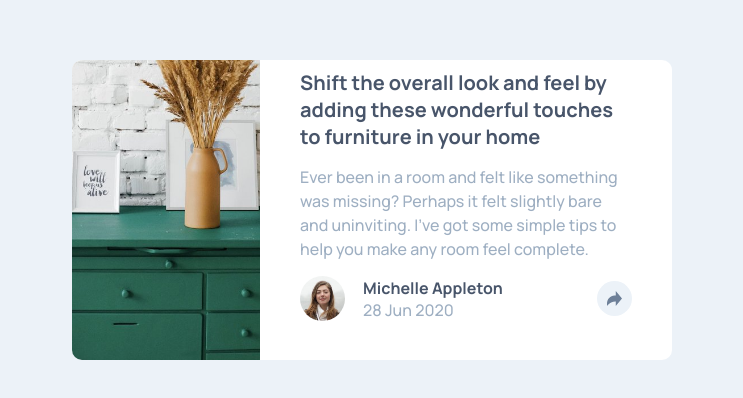
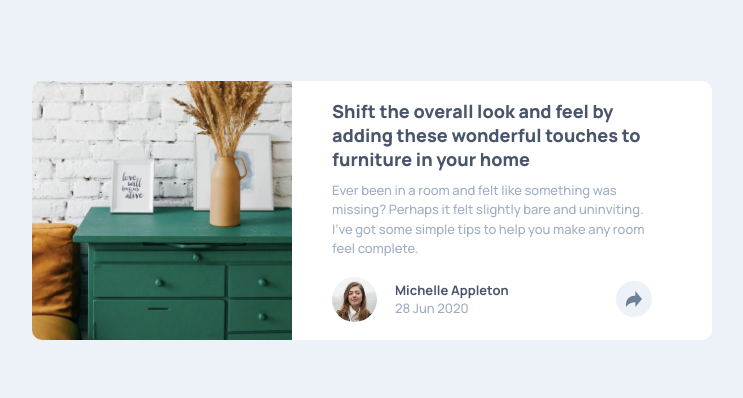
Before and after one commit to fatihaosman/frontmentor-html-css, a plain HTML site: page docs/article-preview-component-master/index.html in a window 1280 px wide. Shown: the part 190-588 px from the top of the page, without its empty margins (268-1011 px from the left). Drawn offline with Linux system fonts and the light colour scheme.

Commit message:
done with artcile css design

```diff
--- a/docs/article-preview-component-master/index.html
+++ b/docs/article-preview-component-master/index.html
@@ -16,8 +16,8 @@
       <img src="./images/drawers.jpg" alt="drawers">
     </div>
 
-    <div>
     <div class="content">
+      <div class="text-content">
       <h1>Shift the overall look and feel by adding these wonderful touches to furniture in your home</h1>
       <p>
         Ever been in a room and felt like something was missing? Perhaps it felt slightly bare and uninviting. I’ve got some simple tips to help you make any room feel complete.
@@ -32,13 +32,17 @@
           <p>28 Jun 2020</p>
         </div>
         </div>
+
         <div class="author-leftcontent">
           <button>
             <img src="./images/icon-share.svg" alt="share icon">
           </button>
         </div>
+
       </div>
+
     </div>
+
   </div>
 
 
--- a/docs/article-preview-component-master/style.css
+++ b/docs/article-preview-component-master/style.css
@@ -13,7 +13,7 @@
   --White: hsl(0, 0%, 100%);
 
  ---Weights: 500, 700;
- --Font-size: 16px;
+ --Font-size: 13px;
 }
 
 *{
@@ -39,57 +39,82 @@ body{
   background-color: var(--White);
   border-radius: 10px;
   /* box-shadow: 0px 15px 20px rgba(0,0,0,0.2); */
-  width: 600px;
+  width: 680px;
   overflow: hidden;
   display: flex;
   flex-direction: column;
   align-items: center;
   gap: 40px;
+
 }
  @media (min-width: 600px) {
   .card {
-    display: flex;
+    /* display: flex;
     flex-direction: row;
+    gap: 0; */
+
+    display: grid;
+    grid-template-columns: 260px 400px;
     gap: 0;
-    /* display: grid;
-    grid-template-columns: 1fr 2fr; */
+
 
   }
 
-
-
- .card .picture img {
+.card .picture{
   width: 100%;
-  height: 100%;       /* keeps aspect ratio */
+  min-height: 100%;
   object-fit: cover;
+  /* object-position:left ; */
 }
 
 
 
-}
+
+ }
+
+
+
+
 .card .picture{
   width: 100%;
-  height: 300px;
+  height: 200px;
+  /* background-color: rgb(57, 35, 4); */
+
 }
 .picture img {
   width: 100%;
-  height: 100%;       /* keeps aspect ratio */
+  height: 100%  ;
+  object-fit: cover;
+ object-position: left;
 
 }
 
 .content{
-  padding:0px 40px;
+  padding: 18px 40px;
 }
-.content h1{
-  font-size: 20px;
+.text-content h1{
+  font-size: 18px;
   color: var(--Very-Dark-Grayish-Blue);
-  font-weight:bolder;
-  padding-bottom: 15px;
+  font-weight:900;
+  padding-bottom: 10px;
+
 }
-.content p{
+.text-content p{
   line-height: 1.5;
-  padding-bottom: 15px;
+  padding-bottom: 18px;
   /* font-weight: 504; */
+}
+
+
+.author{
+  display: flex;
+  justify-content: space-between;
+  /* background-color: wheat; */
+  width: 100%;
+  /* padding: 0px 40px 30px 40px; */
+  align-items: center;
+   /* padding-bottom: 25px; */
+
 }
 
 .author-leftcontent button{
@@ -103,8 +128,8 @@ body{
  justify-content: center;
 }
 .author-leftcontent button img{
-   width:15px;
-  height:15px;
+   width:16px;
+  height:16px;
 
 }
 .author .author-rightcontent img{
@@ -112,14 +137,7 @@ body{
   height:45px;
   border-radius: 100%;
 }
-.author{
-  display: flex;
-  justify-content: space-between;
-  /* background-color: wheat; */
-  width: 100%;
-  padding: 0px 40px 30px 40px;
-  align-items: center;
-}
+
 .author .author-rightcontent{
   display: flex;
   align-items: center;
```
Lines whose indentation alone changed are shown as unchanged.
